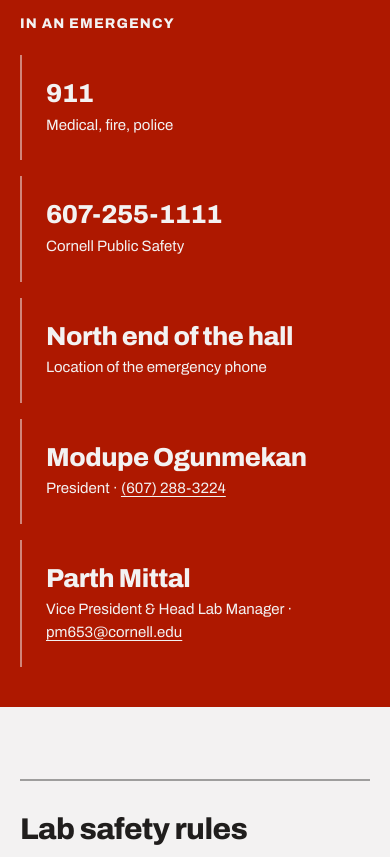
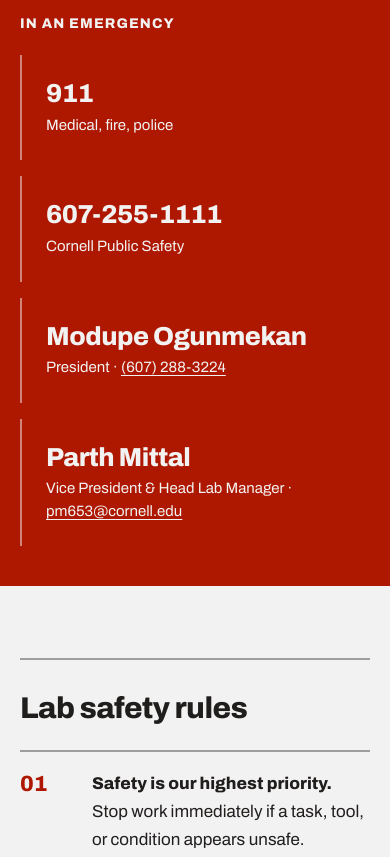
Before and after one commit to Cornell-Maker-Club/cmcwebsite, a plain HTML site: page safety/index.html in a window 390 px wide. Shown: the part 827-1684 px from the top of the page. Drawn offline with Linux system fonts and the light colour scheme.

Commit message:
Safety: remove the emergency phone (the lab doesn't have one)
Co-Authored-By: Claude Opus 5.5 <noreply@anthropic.com>
Claude-Session: https://claude.ai/code/session_01UE4QnAabAgkPEKzWdf5h4V

```diff
--- a/safety/index.html
+++ b/safety/index.html
@@ -49,7 +49,7 @@
   <section id="emergency" aria-labelledby="emergency-title" style="background: var(--color-accent-700); color: var(--color-bg);">
     <div style="max-width: 1440px; margin: 0 auto; padding-left: clamp(20px, 4vw, 48px); padding-right: clamp(20px, 4vw, 48px); padding-top: 40px; padding-bottom: 40px; display: grid; gap: 24px;">
       <h2 id="emergency-title" style="font-family: var(--font-heading); font-weight: 800; font-size: 14px; letter-spacing: 0.08em; text-transform: uppercase; margin: 0; color: var(--color-bg);">In an emergency</h2>
-      <div style="display: grid; grid-template-columns: repeat(auto-fill, minmax(min(100%, 320px), 1fr)); row-gap: 16px;">
+      <div style="display: grid; grid-template-columns: repeat(auto-fit, minmax(min(100%, 280px), 1fr)); row-gap: 16px;">
         <div style="display: grid; gap: 6px; align-content: start; padding: 24px; border-left: 2px solid rgba(243, 242, 242, 0.5);">
           <span style="font-family: var(--font-heading); font-weight: 800; font-size: clamp(26px, 2.6vw, 34px); letter-spacing: -0.02em; line-height: 1.1;"><a href="tel:911" style="color: var(--color-bg); text-decoration: none;">911</a></span>
           <span style="font-size: 15px; line-height: 1.5;">Medical, fire, police</span>
@@ -57,10 +57,6 @@
         <div style="display: grid; gap: 6px; align-content: start; padding: 24px; border-left: 2px solid rgba(243, 242, 242, 0.5);">
           <span style="font-family: var(--font-heading); font-weight: 800; font-size: clamp(26px, 2.6vw, 34px); letter-spacing: -0.02em; line-height: 1.1;"><a href="tel:+16072551111" style="color: var(--color-bg); text-decoration: none; white-space: nowrap;">607-255-1111</a></span>
           <span style="font-size: 15px; line-height: 1.5;">Cornell Public Safety</span>
-        </div>
-        <div style="display: grid; gap: 6px; align-content: start; padding: 24px; border-left: 2px solid rgba(243, 242, 242, 0.5);">
-          <span style="font-family: var(--font-heading); font-weight: 800; font-size: clamp(26px, 2.6vw, 34px); letter-spacing: -0.02em; line-height: 1.1;">North end of the hall</span>
-          <span style="font-size: 15px; line-height: 1.5;">Location of the emergency phone</span>
         </div>
         <div style="display: grid; gap: 6px; align-content: start; padding: 24px; border-left: 2px solid rgba(243, 242, 242, 0.5);">
           <span style="font-family: var(--font-heading); font-weight: 800; font-size: clamp(26px, 2.6vw, 34px); letter-spacing: -0.02em; line-height: 1.1;">Modupe Ogunmekan</span>
```
